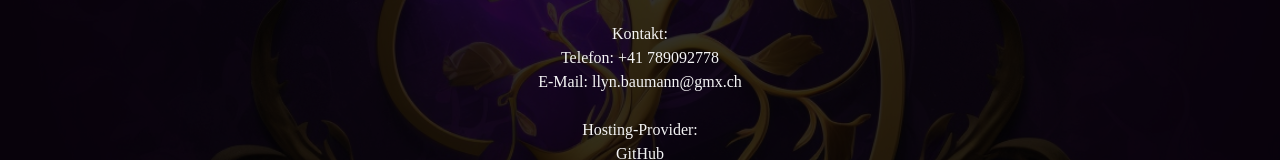
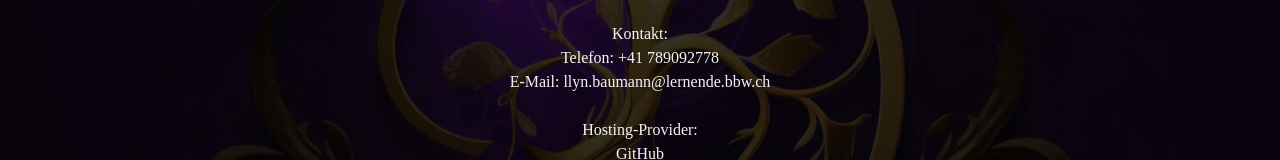
Before and after one commit to LlynBaum/LlynBaum.github.io, a Next.js app: page /imprint in a window 1280 px wide. Shown: the part 278-438 px from the top of the page. Built offline with nearby package versions, Linux system fonts and the light colour scheme.

Commit message:
bbw mail

```diff
--- a/pages/imprint/index.tsx
+++ b/pages/imprint/index.tsx
@@ -15,7 +15,7 @@ const Imprint = () => {
 
                 <h2>Kontakt:</h2>
                 <p>Telefon: +41 789092778</p>
-                <p>E-Mail: llyn.baumann@gmx.ch</p>
+                <p>E-Mail: llyn.baumann@lernende.bbw.ch</p>
                 <br />
 
                 <h2>Hosting-Provider:</h2>
```
